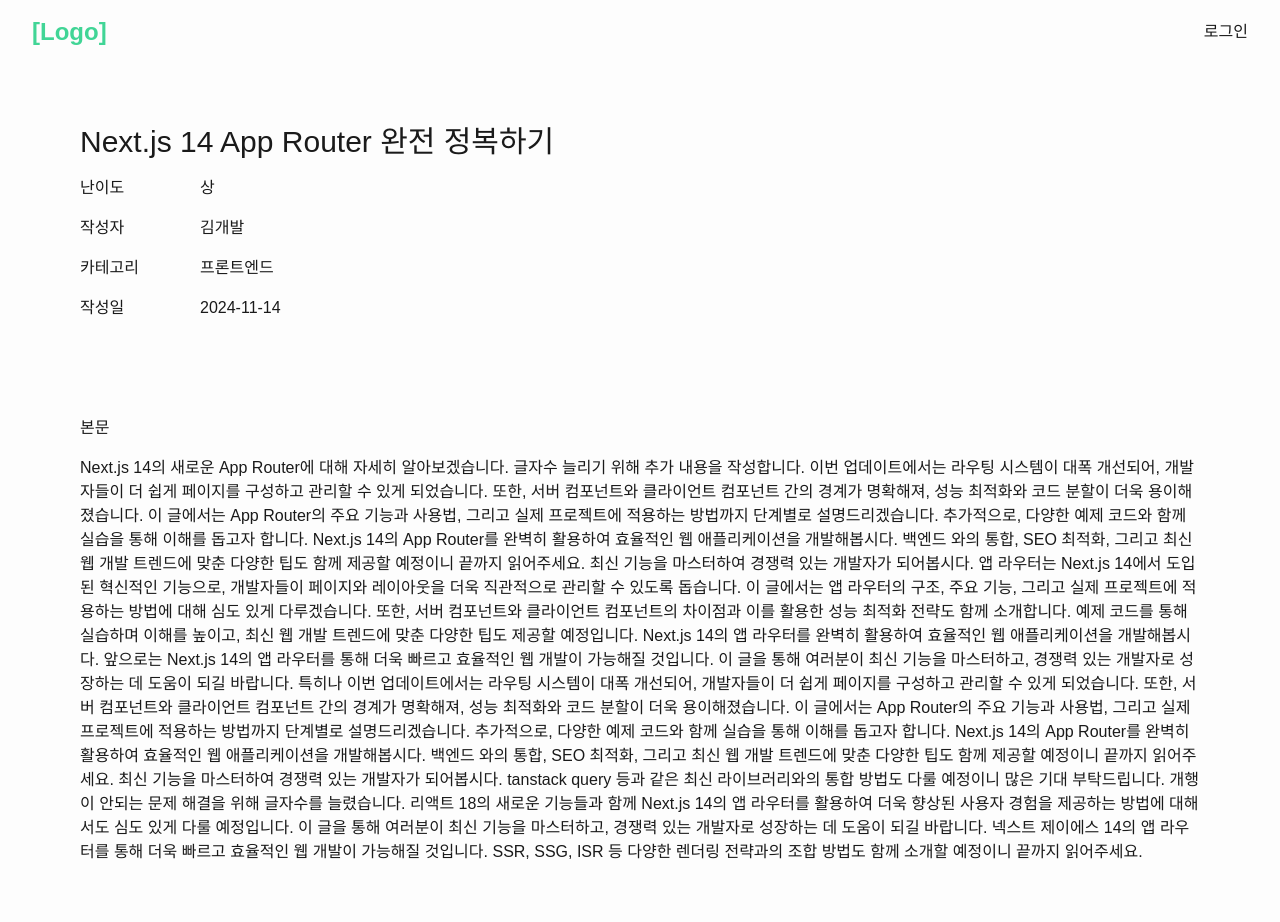
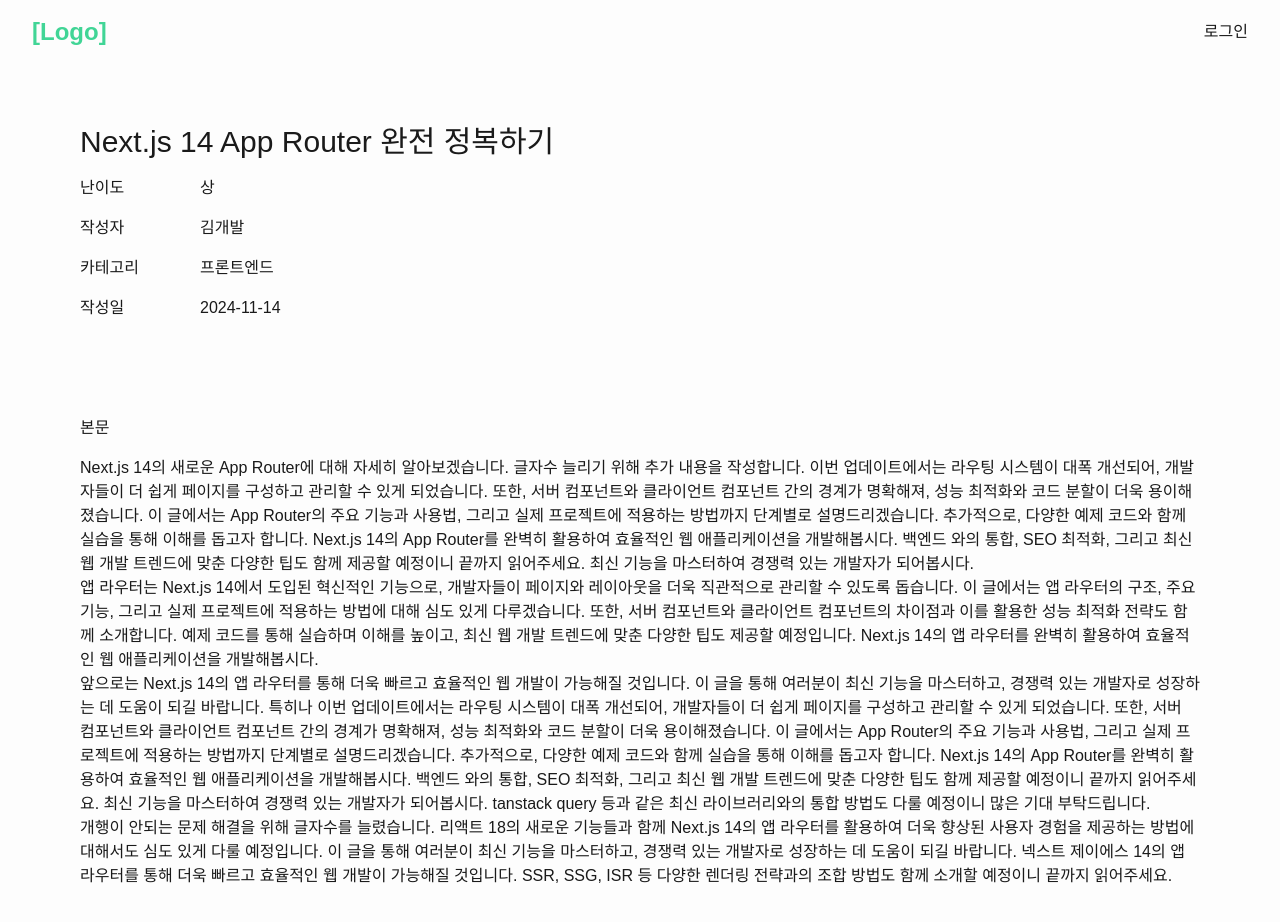
Before and after one commit to jsomnium/BEST_CRUD_PROJECT, a Next.js app in the folder best-crud-project/: page /posts/1 in a window 1280 px wide. Shown: the top 922 px of the page. Built offline with nearby package versions, Linux system fonts and the light colour scheme.

Commit message:
style(post): add pre-line

```diff
--- a/best-crud-project/src/entities/post/PostInfoRow.tsx
+++ b/best-crud-project/src/entities/post/PostInfoRow.tsx
@@ -32,7 +32,7 @@
   return (
     <div className={computedClassName}>
       {label && <span className="w-30">{label}</span>}
-      <span className="flex-1">{value}</span>
+      <span className="flex-1 whitespace-pre-line">{value}</span>{' '}
     </div>
   );
 }
```
